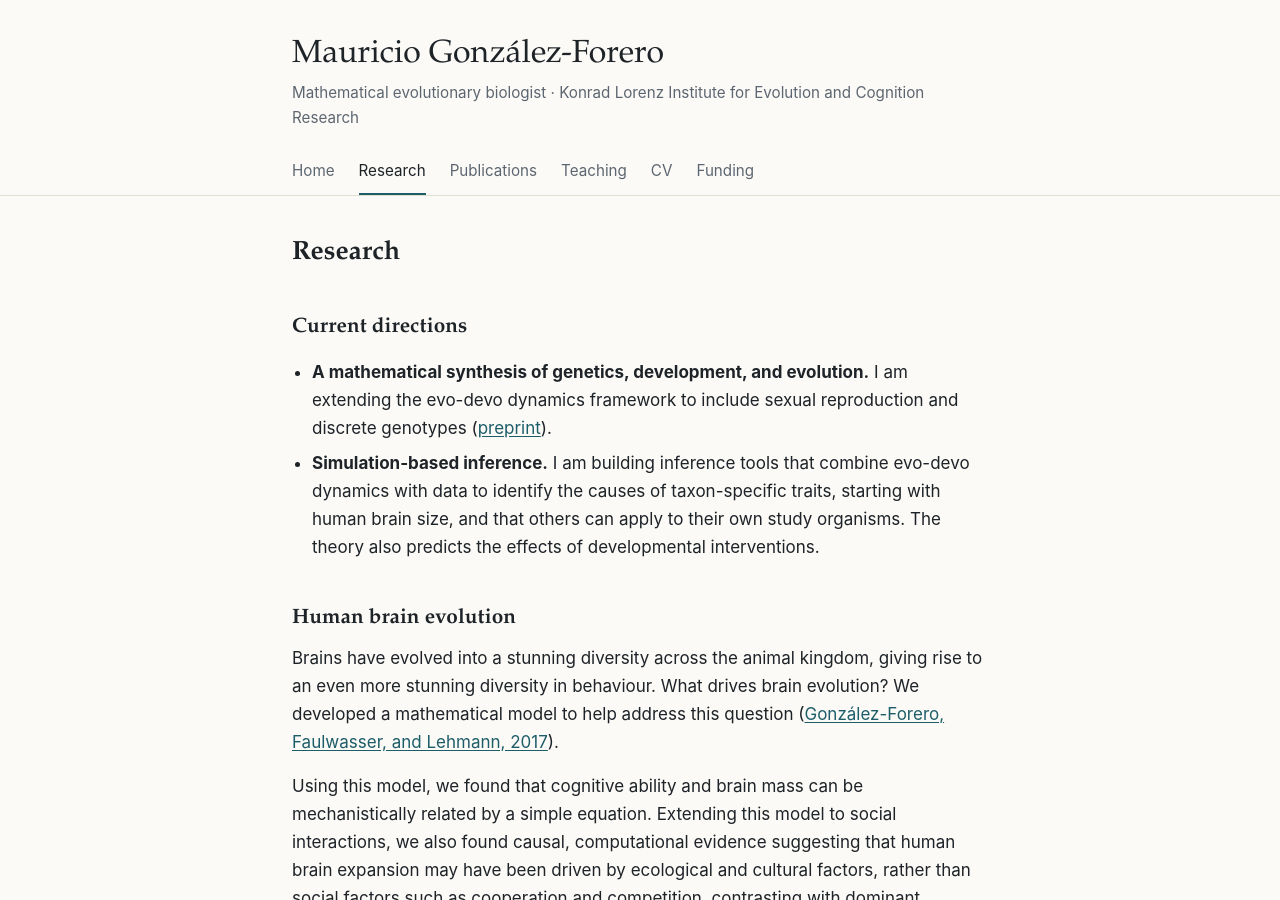
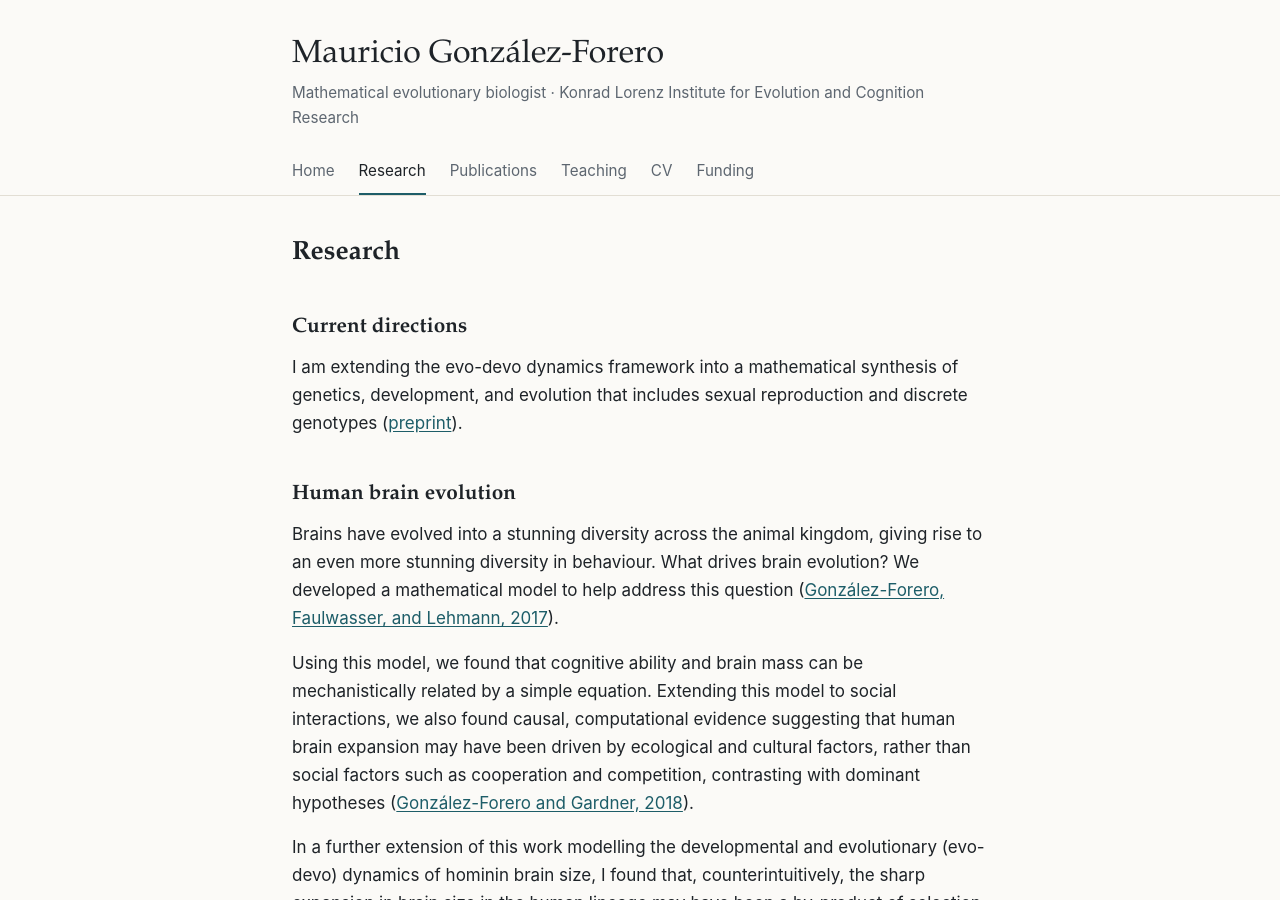
Before and after one commit to mauriciogforero/mauriciogforero.github.io, a Jekyll site: the page built from research.md, in a window 1280 px wide and 900 px high. Built offline with Jekyll 4.4.1, drawn with Linux system fonts in a browser that asks for light colours; some of the changed text lies outside the part shown.

Commit message:
Remove simulation-based inference; reword behaviour sentence
Co-Authored-By: Claude Opus 5.5 <noreply@anthropic.com>
Claude-Session: https://claude.ai/code/session_013W9iPQEM22RMu8Nyi5ZBeA

```diff
--- a/research.md
+++ b/research.md
@@ -7,8 +7,7 @@ nav: research
 
 ## Current directions
 
-- **A mathematical synthesis of genetics, development, and evolution.** I am extending the evo-devo dynamics framework to include sexual reproduction and discrete genotypes ([preprint](https://doi.org/10.64898/2026.02.25.707927)).
-- **Simulation-based inference.** I am building inference tools that combine evo-devo dynamics with data to identify the causes of taxon-specific traits, starting with human brain size, and that others can apply to their own study organisms. The theory also predicts the effects of developmental interventions.
+I am extending the evo-devo dynamics framework into a mathematical synthesis of genetics, development, and evolution that includes sexual reproduction and discrete genotypes ([preprint](https://doi.org/10.64898/2026.02.25.707927)).
 
 ## Human brain evolution
 
@@ -38,7 +37,7 @@ An important illustration of this result is that changing development alone (the
 
 ## Sensitivity of dynamical systems
 
-To analyse evo-devo dynamics, I derived analytical formulas for how recurrence equations respond to perturbation, which are analytical versions of backpropagation, together with a gradient-ascent method for constrained dynamic optimisation ([González-Forero, 2024a](https://doi.org/10.1016/j.tpb.2023.11.003)). These formulas apply well beyond evolution. With collaborators, I have used them to compute how health interventions change healthy life expectancy ([Riffe, Villavicencio, and González-Forero, preprint](https://dx.doi.org/10.4054/MPIDR-WP-2024-014)) and to quantify mechanistically the effects of genes, environment, and development on human behaviour ([González-Forero and Gómez-Robles, preprint](https://doi.org/10.1101/2025.03.17.643651)).
+To analyse evo-devo dynamics, I derived analytical formulas for how recurrence equations respond to perturbation, which are analytical versions of backpropagation, together with a gradient-ascent method for constrained dynamic optimisation ([González-Forero, 2024a](https://doi.org/10.1016/j.tpb.2023.11.003)). These formulas apply well beyond evolution. With collaborators, I have used them to compute how health interventions change healthy life expectancy ([Riffe, Villavicencio, and González-Forero, preprint](https://dx.doi.org/10.4054/MPIDR-WP-2024-014)) and to quantify mechanistically the contribution of genes, environment, and development to differences in human behavioural traits ([González-Forero and Gómez-Robles, preprint](https://doi.org/10.1101/2025.03.17.643651)).
 
 ## Social evolution
 
```
Also changed, not shown: index.md (+1 -1 lines).
